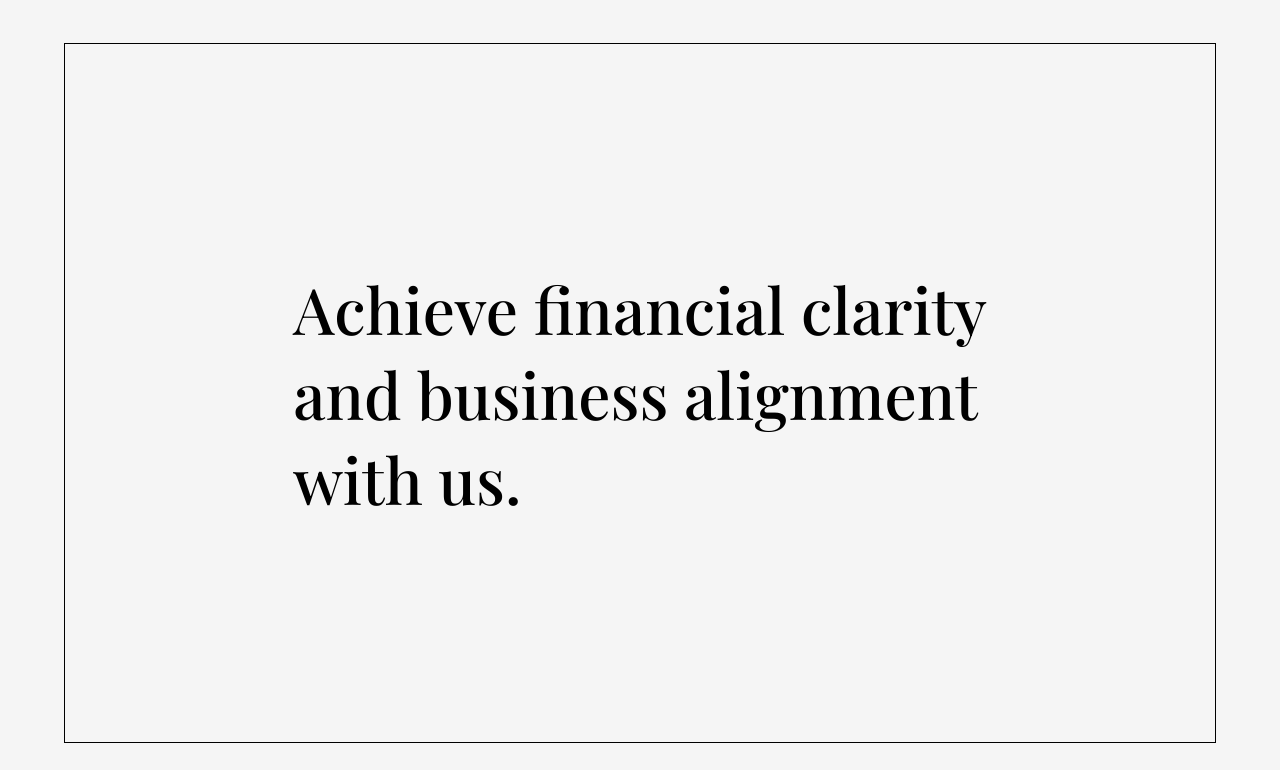
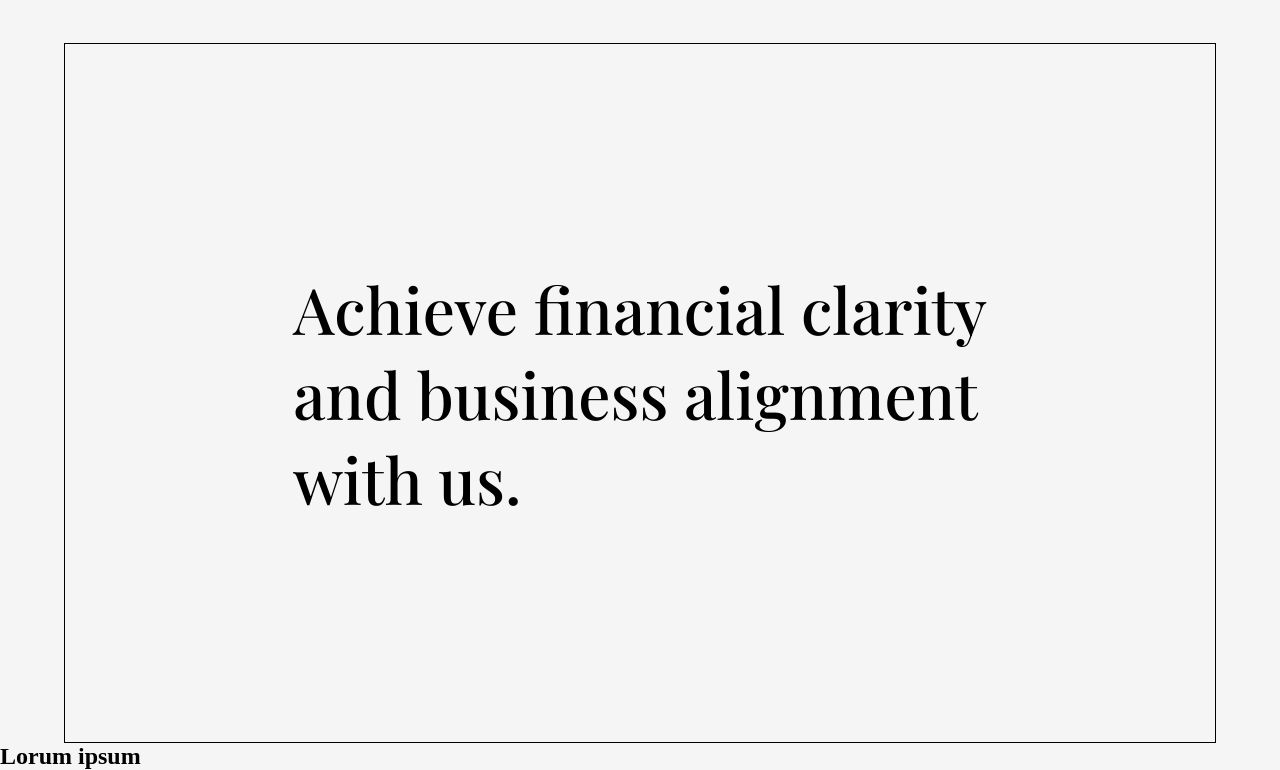
Before and after one commit to fredk-pene/ALIGNED-BOOKIE-MOCK_SITE, a website built with Vite: page index.html in a window 1280 px wide. Shown: the part 133-903 px from the top of the page. Before the commit the page ends 876 px from the top, so only its background shows below. Built offline with nearby package versions, Linux system fonts and the light colour scheme.

Commit message:
added filler text

```diff
--- a/index.html
+++ b/index.html
@@ -43,6 +43,12 @@
     <!-- image in the background should go in this section bruh -->
   </section>
 
+  <section>
+    <div class="about">
+      <h1>Lorum ipsum</h1>
+    </div>
+  </section>
+
     <div id="app"></div>
     <script type="module" src="/main.js"></script>
   </body>
```
Also changed, not shown: 1 other file.
